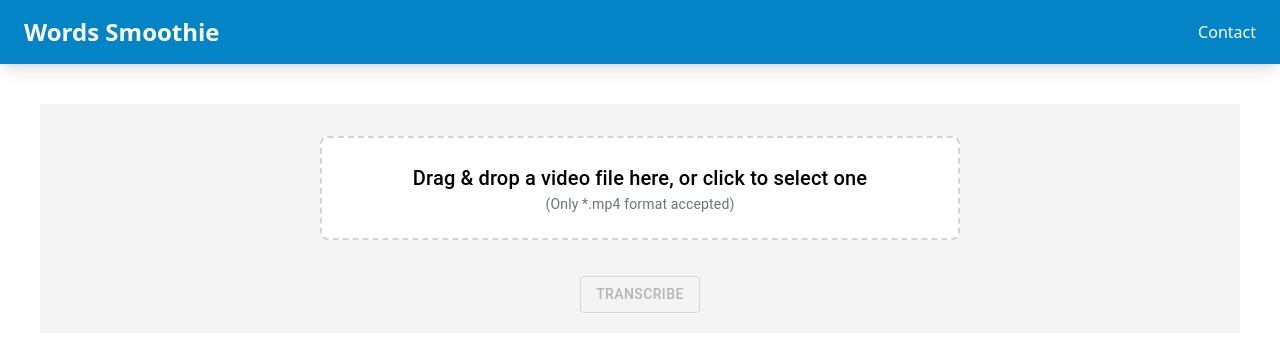
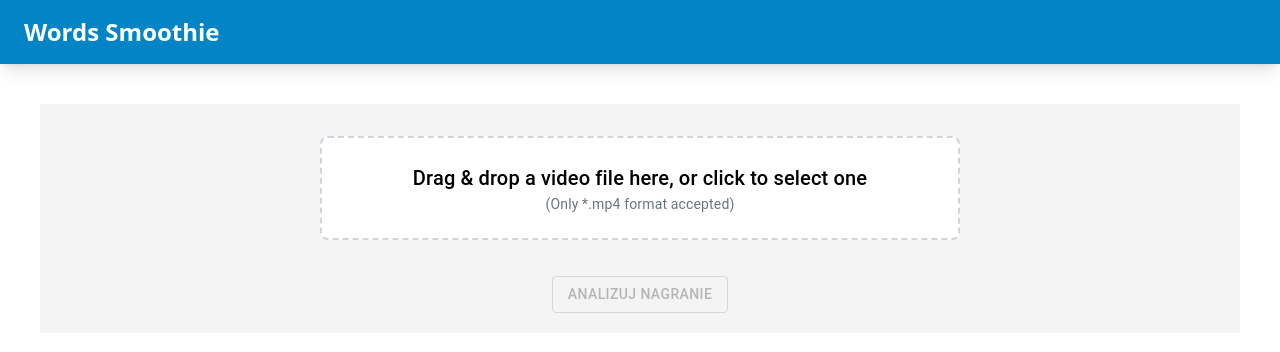
Before and after one commit to Hackathon-Krakow-2024/break-word-traps, a React (Vite) app in the folder frontend/: page / in a window 1280 px wide. Shown: the top 352 px of the page. Built offline with nearby package versions, Linux system fonts and the light colour scheme; no server answers.

Commit message:
btn name and header cleaning

```diff
--- a/frontend/src/components/Header/Header.tsx
+++ b/frontend/src/components/Header/Header.tsx
@@ -7,30 +7,6 @@ export const Header = () => {
             Words Smoothie
           </a>
         </div>
-        <nav>
-          <ul className='flex space-x-6'>
-            {/* <li>
-              <a href='/' className='hover:text-gray-300'>
-                Home
-              </a>
-            </li>
-            <li>
-              <a href='/about' className='hover:text-gray-300'>
-                About
-              </a>
-            </li>
-            <li>
-              <a href='/services' className='hover:text-gray-300'>
-                Services
-              </a>
-            </li> */}
-            <li>
-              <a href='/contact' className='hover:text-gray-300'>
-                Contact
-              </a>
-            </li>
-          </ul>
-        </nav>
       </div>
     </header>
   )
--- a/frontend/src/components/VideoActions.tsx
+++ b/frontend/src/components/VideoActions.tsx
@@ -9,7 +9,7 @@ const VideoActions = ({ handleVerifyVideo, isButtonDisabled }: VideoActionsProps
   return (
     <div className='mb-5 mt-5 flex flex-col gap-2 md:flex-row md:items-center'>
       <Button onClick={handleVerifyVideo} disabled={isButtonDisabled} variant='outlined'>
-        Transcribe
+        Analizuj nagranie
       </Button>
     </div>
   )
```
